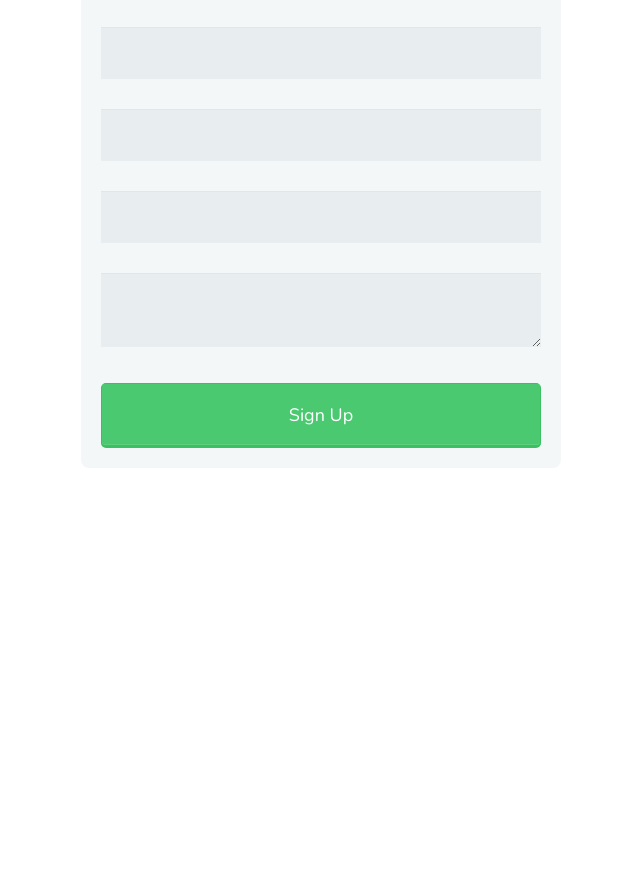
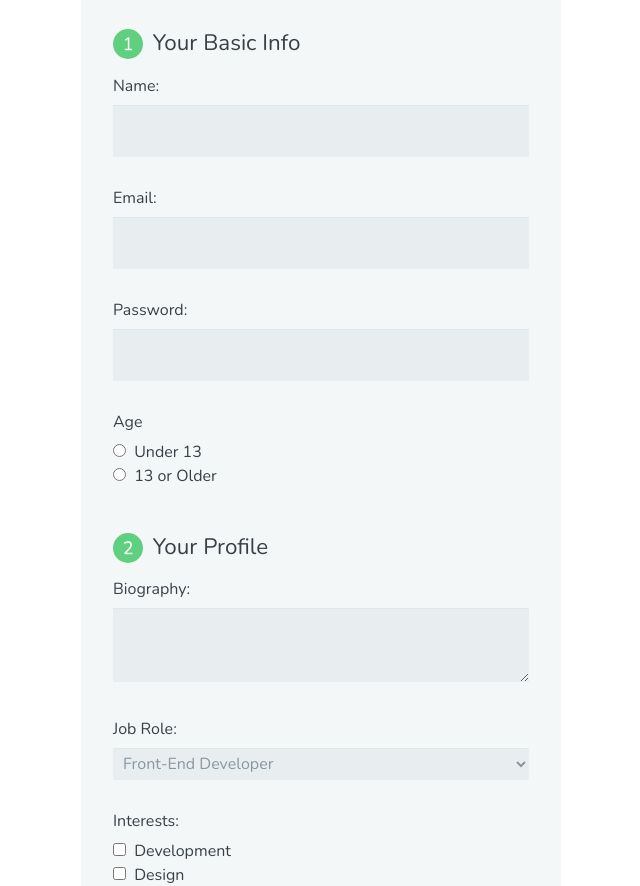
Before and after one commit to RyanLuttrell/HTML-Forms, a plain HTML site: page index.html in a window 1280 px wide. Shown: the part 66-952 px from the top of the page, without its empty margins (319-959 px from the left). Before the commit the page ends 800 px from the top, so only its background shows below. Drawn offline with nearby package versions, Linux system fonts and the light colour scheme.

Commit message:
Multiple form options

```diff
--- a/index.html
+++ b/index.html
@@ -12,11 +12,67 @@
 
       <form action="index.html" method="POST">
         <h1>Sign Up</h1>
-        <input type="text" id="name" name="user_name">
-        <input type="email" id="mail" name="user_email">
-        <input type="password" name="user_password" id="password">
 
-        <textarea name="user_bio" id="bio"></textarea>
+        <fieldset>
+
+          <legend><span class="number">1</span> Your Basic Info</legend>
+
+          <label for="name">Name:</label>
+          <input type="text" id="name" name="user_name">
+
+          <label for="mail">Email:</label>
+          <input type="email" id="mail" name="user_email">
+
+          <label for="password">Password:</label>
+          <input type="password" name="user_password" id="password">
+
+          <label>Age</label>
+          <input type="radio" name="user_age" id="under_13" value="under_13">
+          <label for="under_13" class="light">Under 13</label><br>
+          <input type="radio" name="user_age" id="over_13" value="over_13">
+          <label for="over_13" class="light">13 or Older</label>
+
+        </fieldset>
+
+        <fieldset>
+
+          <legend><span class="number">2</span> Your Profile</legend>
+
+          <label for="bio">Biography:</label>
+          <textarea name="user_bio" id="bio"></textarea>
+
+          <label for="job">Job Role:</label>
+          <select name="user_job" id="job">
+              <optgroup label="Web">
+              <option value="frontend_developer">Front-End Developer</option>
+              <option value="php_developer">PHP Developer</option>
+              <option value="python_developer">Python Developer</option>
+              <option value="rails_developer">Rails Developer</option>
+              <option value="web_designer">Web Designer</option>
+              <option value="wordpress_developer">Wordpress Developer</option>
+            </optgroup>
+            <optgroup label="Mobile">
+              <option value="android_developer">Android Developer</option>
+              <option value="ios_developer">iOS Developer</option>
+              <option value="mobile_designer">Mobile Designer</option>
+            </optgroup>
+            <optgroup label="Business">
+              <option value="business_owner">Business Owner</option>
+              <option value="freelancer">Freelancer</option>
+            </optgroup>
+          </select>
+
+          <label>Interests:</label>
+          <input type="checkbox" name="user_interest" id="development" value="interest_development">
+          <label class="light" for="development">Development</label><br>
+          <input type="checkbox" name="user_interest" id="design" value="interest_design">
+          <label class="light" for="design">Design</label><br>
+          <input type="checkbox" name="user_interest" id="business" value="interest_business">
+          <label class="light" for="business">Business</label>
+
+
+
+        </fieldset>
 
         <button type="submit">Sign Up</button>
       </form>
```
